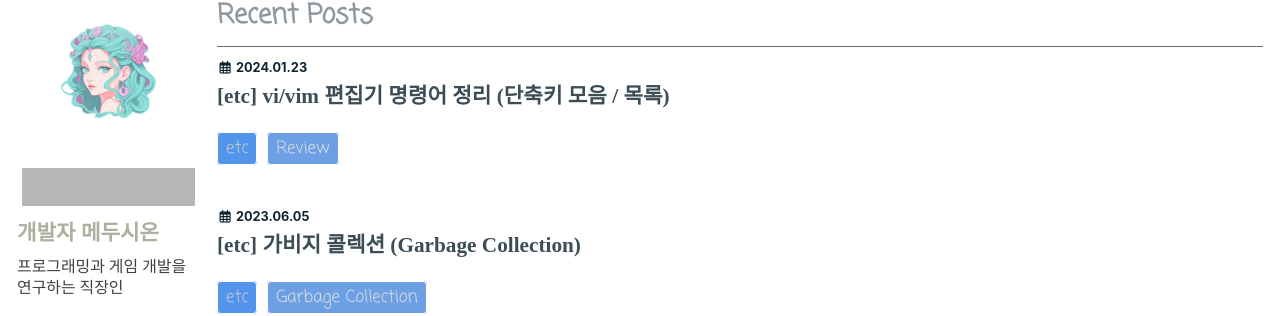
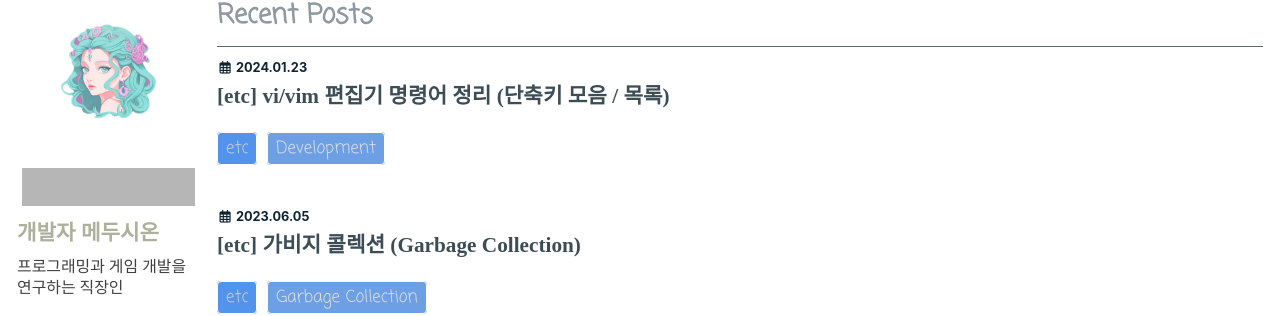
Before and after one commit to junylove/SolarSystem.github.io, a Jekyll site: the page built from index.html, in a window 1280 px wide and 900 px high. Shown: the part 123-439 px from the top of the window. Built offline with Jekyll 4.4.1, drawn with Linux system fonts in a browser that asks for light colours; cached includes are drawn as plain includes; nearby versions of some CDN libraries; some web fonts are replaced; the list of posts is cut into pages by our own code; grey boxes are pictures that could not be loaded.

Commit message:
post update 1.0.5

````diff
--- a/_posts/etc/2022-08-22-etc-1.md
+++ b/_posts/etc/2022-08-22-etc-1.md
@@ -4,7 +4,7 @@
 categories:
   - etc
 tags:
-  - [Review]
+  - [Development]
 
 
 toc: true                         # 목차
@@ -629,7 +629,8 @@
                     <span class="hljs-string">"j"</span> to go down, <span class="hljs-string">"k"</span> to go up, <span class="hljs-string">"l"</span> to go right.       j
 
 <!-- code block -->
-<code>
+
+```plaintext
 Close this window:  Use <span class="hljs-string">":q&lt;Enter&gt;"</span>.
    Get out of Vim:  Use <span class="hljs-string">":qa!&lt;Enter&gt;"</span> (careful, all changes are lost!).
 
@@ -845,7 +846,7 @@
 
 ------------------------------------------------------------------------------
  vim:tw=78:fo=tcq2:isk=!-~,^*,^\|,^\":ts=8:ft=<span class="hljs-built_in">help</span>:norl:</code>
-
+```
 
 <br>
 
````
